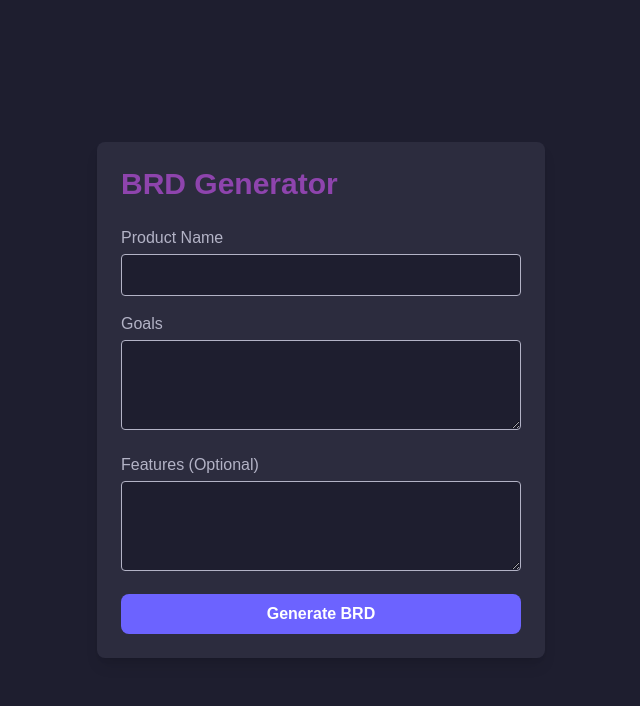
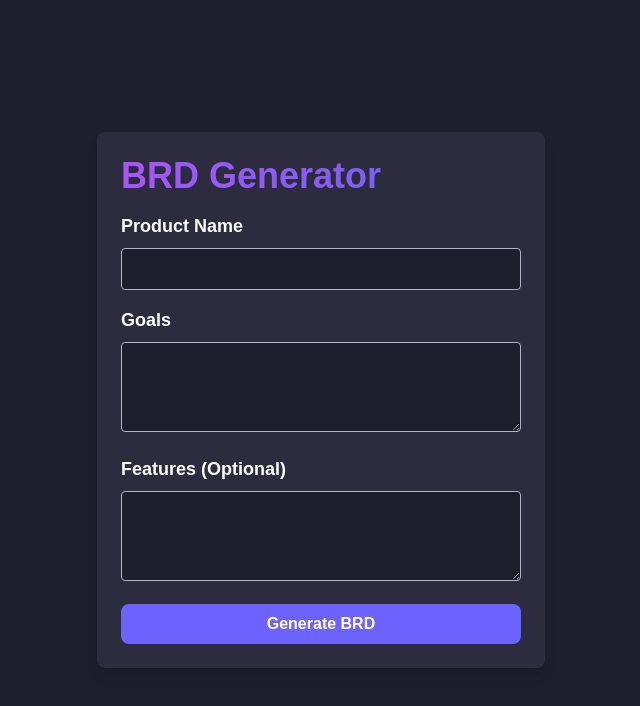
Before and after one commit to ladsumit/zepto-brd-generator, a Next.js app: page / in a window 1280 px wide. Shown: the top 706 px of the page, without its empty margins (319-959 px from the left). Built offline with nearby package versions, Linux system fonts and the light colour scheme.

Commit message:
Updated styling

```diff
--- a/src/app/page.tsx
+++ b/src/app/page.tsx
@@ -30,9 +30,12 @@ export default function Home() {
   return (
     <div className="min-h-screen bg-background text-textPrimary flex flex-col items-center justify-center">
       <div className="w-full max-w-md bg-cardBg p-6 rounded-lg shadow-lg">
-        <h1 className="text-3xl font-bold text-accent mb-6">BRD Generator</h1>
+      <h1 className="text-4xl font-extrabold bg-gradient-to-r from-purple-500 to-indigo-500 text-transparent bg-clip-text mb-4">
+        BRD Generator
+      </h1>
+
         <div className="mb-4">
-          <label className="block text-textSecondary mb-1">Product Name</label>
+          <label className="block text-textPrimary font-bold text-lg mb-2">Product Name</label>
           <input
             type="text"
             className="w-full px-4 py-2 bg-background border border-textSecondary rounded text-textPrimary"
@@ -41,7 +44,7 @@ export default function Home() {
           />
         </div>
         <div className="mb-4">
-          <label className="block text-textSecondary mb-1">Goals</label>
+          <label className="block text-textPrimary font-bold text-lg mb-2">Goals</label>
           <textarea
             className="w-full px-4 py-2 bg-background border border-textSecondary rounded text-textPrimary"
             rows={3}
@@ -50,7 +53,7 @@ export default function Home() {
           ></textarea>
         </div>
         <div className="mb-4">
-          <label className="block text-textSecondary mb-1">
+          <label className="block text-textPrimary font-bold text-lg mb-2">
             Features (Optional)
           </label>
           <textarea
@@ -70,8 +73,8 @@ export default function Home() {
       </div>
       {result && (
         <div className="mt-8 p-6 bg-cardBg rounded-lg shadow-lg w-full max-w-md">
-          <h2 className="text-xl font-bold text-accent mb-4">Generated BRD</h2>
-          <p className="text-textSecondary whitespace-pre-line">{result}</p>
+          <h2 className="block text-textPrimary font-bold text-lg mb-2">Generated BRD</h2>
+          <p className="text-textPrimary font-medium whitespace-pre-line text-xlg">{result}</p>
         </div>
       )}
     </div>
```
